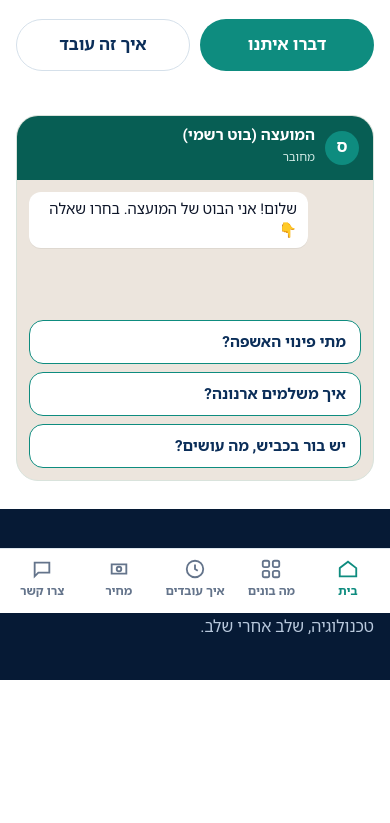
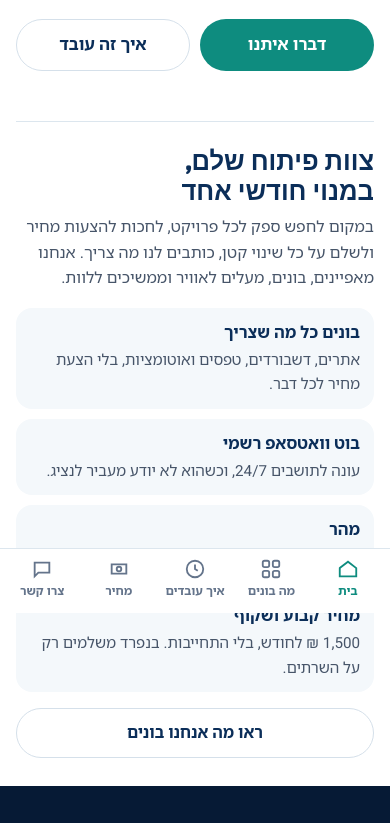
Before and after one commit to noamattia1001-droid/sulam, a plain HTML site: page index.html in a window 390 px wide. Shown: the part 231-1054 px from the top of the page. Before the commit the page ends 983 px from the top, so only its background shows below. Drawn offline with Linux system fonts and the light colour scheme.

Commit message:
Phone: explain the service on home, bot demo under the WhatsApp bot card
Co-Authored-By: Claude Opus 5.5 <noreply@anthropic.com>

```diff
--- a/index.html
+++ b/index.html
@@ -121,7 +121,16 @@ button.chip i{background:#25D366}
   .m-static .chap .eyebrow{color:var(--navy);font-size:1.1rem;font-weight:800;letter-spacing:0;margin:0}
   .m-static .chap .eyebrow + h2{font-family:var(--font);font-size:1rem;font-weight:500;color:#475569;margin-top:2px}
   /* whatsapp bot demo */
-  .m-static .m-bot{margin-top:20px;border-radius:22px;overflow:hidden;border:1px solid #d9e3dc;background:#ECE5DD}
+  .m-static .m-intro{margin-top:26px;padding-top:24px;border-top:1px solid var(--line)}
+  .m-intro h2{font-family:var(--display);font-size:1.6rem;line-height:1.2;color:var(--navy);margin:0}
+  .m-intro > p{margin:8px 0 0;color:#475569;font-size:1rem}
+  .m-gets{list-style:none;margin:16px 0 0;padding:0;display:grid;gap:10px}
+  .m-gets li{background:#F4F8FB;border-radius:16px;padding:12px 14px}
+  .m-gets b{display:block;color:var(--navy);font-size:1.02rem}
+  .m-gets span{display:block;color:#475569;font-size:.95rem;margin-top:2px}
+  .m-static .m-more{display:flex;margin-top:16px;min-height:50px}
+  .mb-try{margin:0;padding:10px 14px;background:#fff;color:var(--navy);font-weight:700;font-size:.95rem}
+  .m-static .m-bot{margin-top:4px;border-radius:22px;overflow:hidden;border:1px solid #d9e3dc;background:#ECE5DD}
   .mb-head{display:flex;align-items:center;gap:10px;padding:10px 14px;background:#075E54;color:#fff}
   .mb-head b{display:block;font-size:.95rem;line-height:1.2}.mb-head small{color:#cfe9e4;font-size:.75rem}
   .mb-av{width:34px;height:34px;border-radius:50%;background:var(--teal);display:grid;place-items:center;font-weight:800}
@@ -655,7 +664,20 @@ footer .brand{color:#fff}
   </section>
 </main>
 
+<div class="m-only m-intro" id="m-intro">
+  <h2>צוות פיתוח שלם, במנוי חודשי אחד</h2>
+  <p>במקום לחפש ספק לכל פרויקט, לחכות להצעות מחיר ולשלם על כל שינוי קטן, כותבים לנו מה צריך. אנחנו מאפיינים, בונים, מעלים לאוויר וממשיכים ללוות.</p>
+  <ul class="m-gets">
+    <li><b>בונים כל מה שצריך</b><span>אתרים, דשבורדים, טפסים ואוטומציות, בלי הצעת מחיר לכל דבר.</span></li>
+    <li><b>בוט וואטסאפ רשמי</b><span>עונה לתושבים 24/7, וכשהוא לא יודע מעביר לנציג.</span></li>
+    <li><b>מהר</b><span>שינויים קטנים מוכנים תוך יום עבודה.</span></li>
+    <li><b>מחיר קבוע ושקוף</b><span>1,500 ₪ לחודש, בלי התחייבות. בנפרד משלמים רק על השרתים.</span></li>
+  </ul>
+  <a class="btn btn-light m-more" href="#m-services">ראו מה אנחנו בונים</a>
+</div>
+
 <div class="m-only m-bot" id="m-bot" aria-label="הדמיית בוט וואטסאפ">
+  <p class="mb-try">נסו בעצמכם: בחרו שאלה וראו מה הבוט עונה.</p>
   <div class="mb-head"><span class="mb-av" aria-hidden="true">ס</span><div><b>המועצה (בוט רשמי)</b><small>מחובר</small></div></div>
   <div class="mb-chat" id="mb-chat" aria-live="polite">
     <div class="mb-msg">שלום! אני הבוט של המועצה. בחרו שאלה 👇</div>
@@ -820,8 +842,8 @@ if (STATIC) {
   const main = document.querySelector('main'), $ = q => document.querySelector(q);
   const panel = (id, nodes) => { const d = document.createElement('div'); d.className = 'm-panel'; d.id = 'm-' + id; d.dataset.tab = id; nodes.forEach(n => n && d.appendChild(n)); main.appendChild(d); return d; };
   const chs = [...document.querySelectorAll('.chap')];
-  const hero = document.createElement('section'); hero.className = 'wrap m-hero'; hero.appendChild(chs[0]); hero.appendChild($('#m-bot'));
-  const svc = document.createElement('section'); svc.className = 'wrap m-svc'; svc.appendChild($('.m-title')); chs.slice(1).forEach(c => svc.appendChild(c));
+  const hero = document.createElement('section'); hero.className = 'wrap m-hero'; hero.appendChild(chs[0]); hero.appendChild($('#m-intro'));
+  const svc = document.createElement('section'); svc.className = 'wrap m-svc'; svc.appendChild($('.m-title')); chs.slice(1).forEach(c => svc.appendChild(c)); svc.appendChild($('#m-bot'));
   panel('home', [hero]);
   panel('services', [svc, $('#incl')]);
   panel('process', [$('#avail'), $('#how')]);
```
